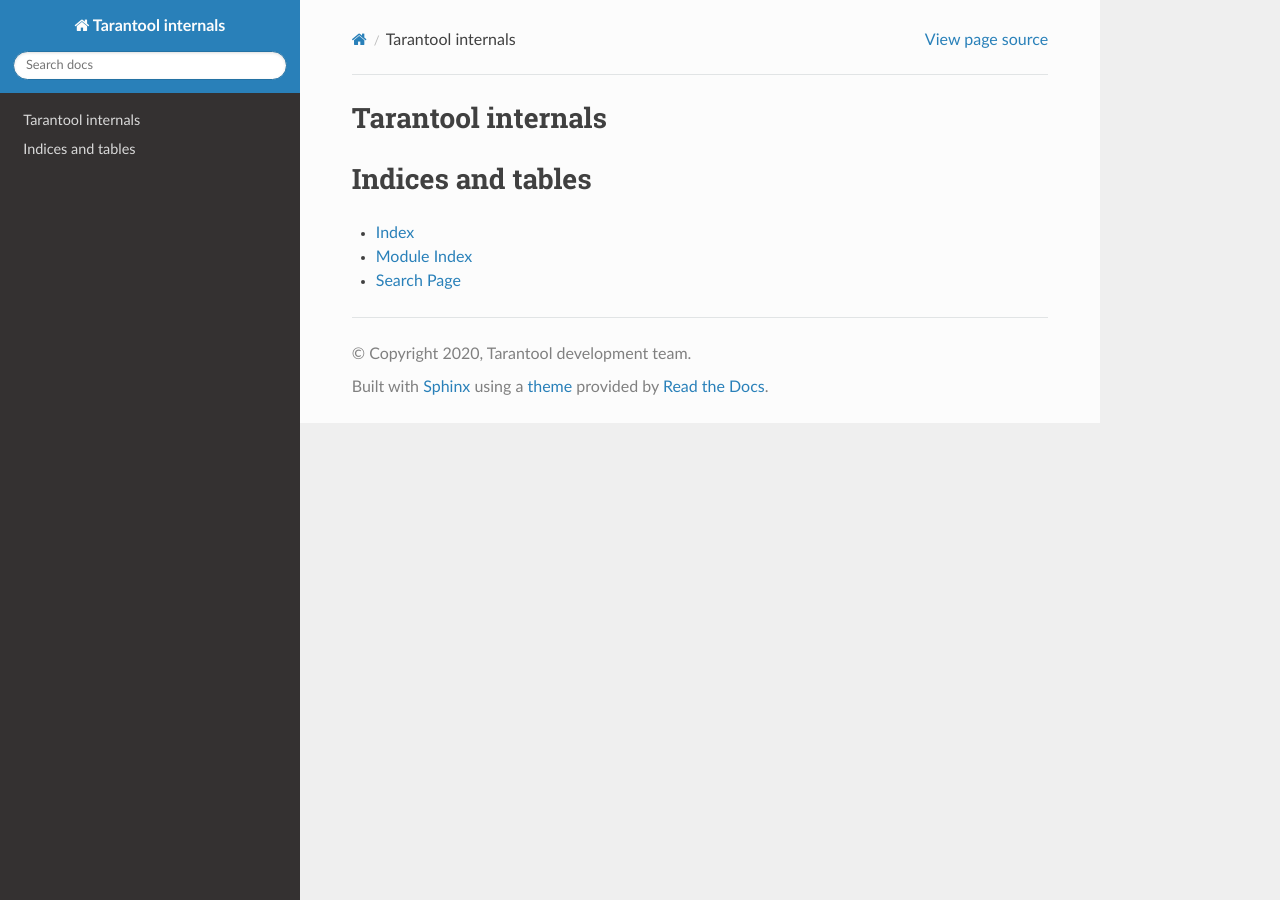
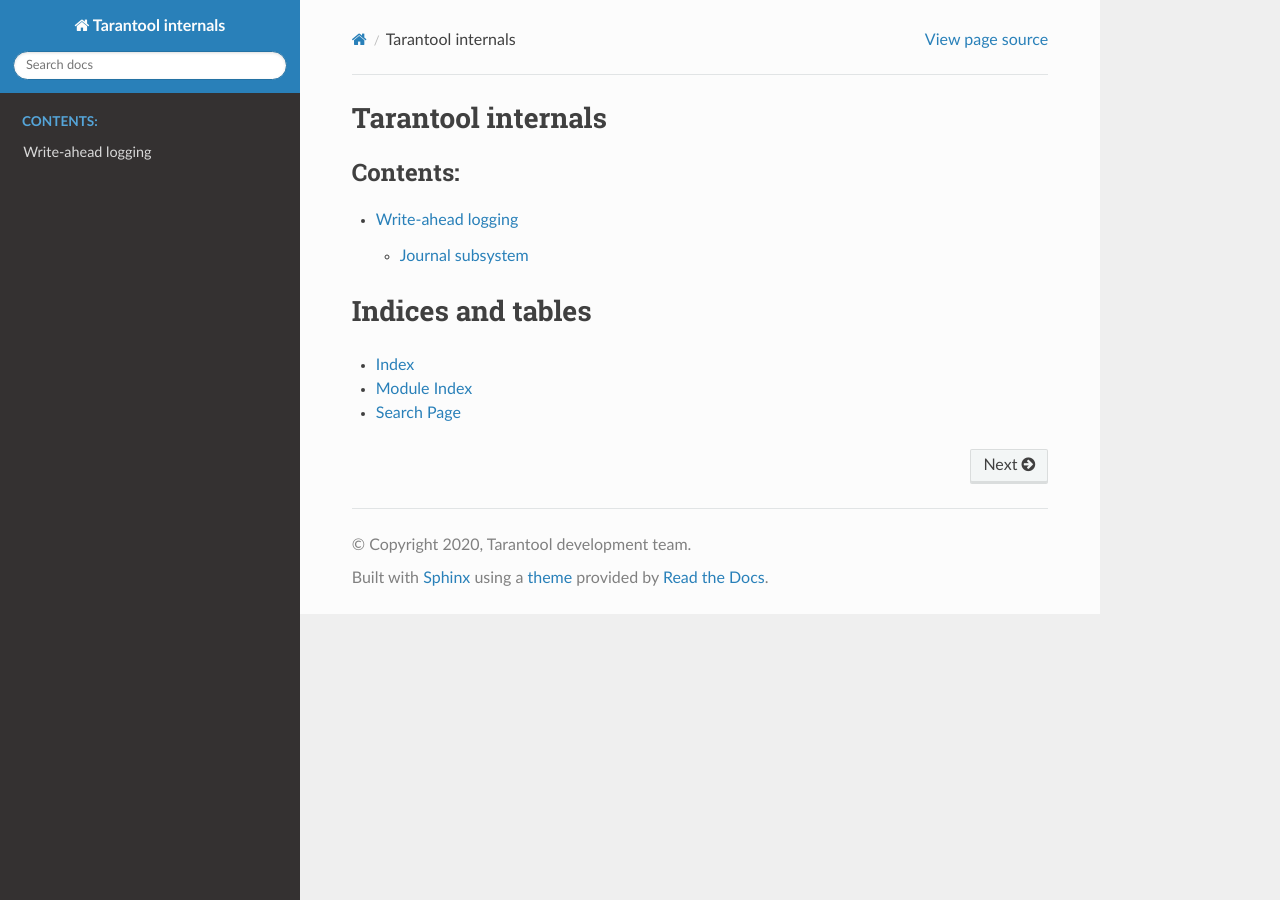
Before and after one commit to cyrillos/tarantool-ref, a Sphinx documentation site: the page built from source/index.rst, in a window 1280 px wide. Built offline with Sphinx 7.4.7 and the Read the Docs theme 2.0.0, drawn with Linux system fonts in a browser that asks for light colours; pages that are not in the unit, such as notebooks, are missing from menus; some of the changed lines change nothing that is shown.

Commit message:
wal: start converting
Signed-off-by: Cyrill Gorcunov <gorcunov@gmail.com>

```diff
--- a/source/index.rst
+++ b/source/index.rst
@@ -6,6 +6,7 @@
    :caption: Contents:
 
    fiber
+   wal
 
 
 Indices and tables
--- /dev/null
+++ b/source/wal.rst
@@ -0,0 +1,36 @@
+.. vim: ts=4 sw=4 et
+
+Write-ahead logging
+===================
+
+Write-ahead logging WAL is one of the most important parts of
+databases which implements atomicity and durability. The base
+idea of logging is to write the data to the storage before make
+this data accessible by others.
+
+We will reference 2.x series of Tarantool source code.
+
+Journal subsystem
+-----------------
+
+The journal subsystem provides the following API calls:
+
+ - ``journal_create`` to create a new journal;
+ - ``journal_set`` to destroy old journal and set a new one;
+ - ``journal_entry_new`` to create a new journal entry;
+ - ``journal_write`` to write a journal entry.
+
+There might be only one active journal at a time which is
+referred via ``current_journal`` variable (thus we can
+create as many journals as we need with ``journal_create``
+but only one must be activated via ``journal_set``).
+
+The ``journal_entry_new`` requires a callback to be associated
+with the journal entry to be called when entry processing is complete
+(with success or failure). Since we use journal to process database
+transactions we pass ``txn_entry_complete_cb`` as a callback
+and a pointer to the transaction itself as a data.
+
+To explain in details how transactions are processed on journal
+level we need to look at transaction structure (short version
+to be precise, only with the memebers we're interesed in)
```
